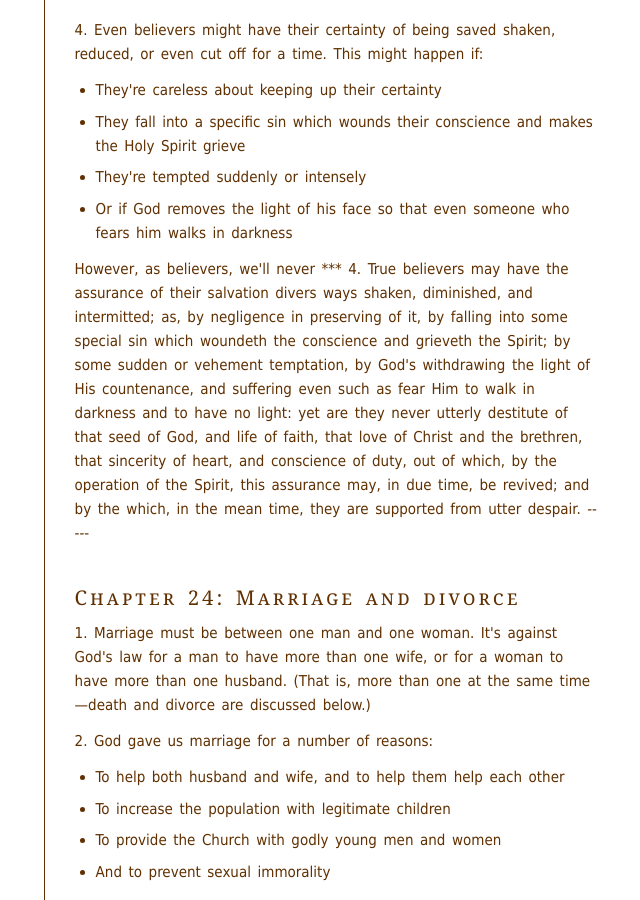
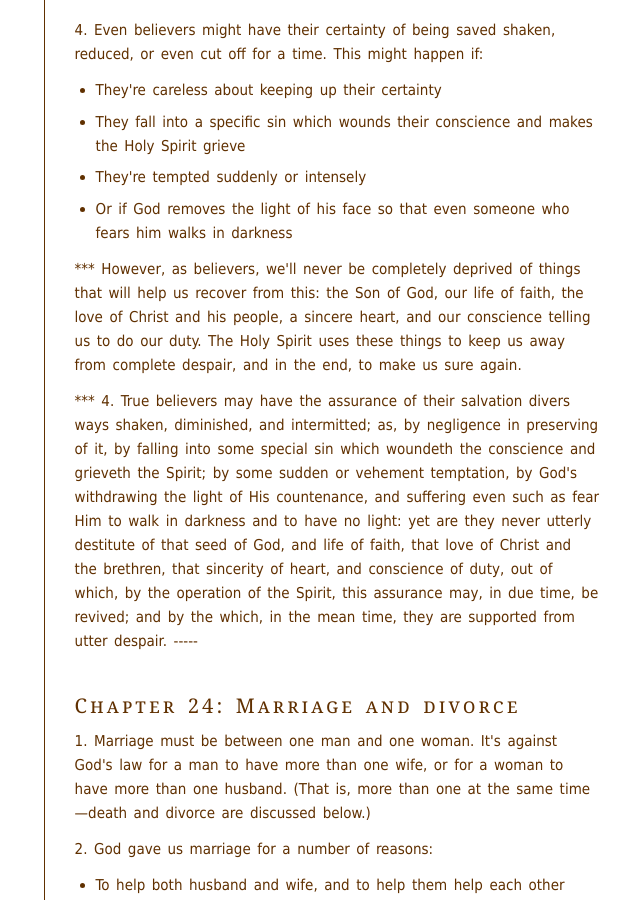
Before and after one commit to benhoyt/benhoyt.github.com, a Jekyll site: the page built from writings-plain-english-westminster.html, in a window 1280 px wide and 900 px high, scrolled down 19254 px. Shown: the whole window, without its empty margins (390-1030 px from the left). Built offline with Jekyll 4.4.1, drawn with Linux system fonts in a browser that asks for light colours.

Commit message:
Rest of chapter 18, still needs work

```diff
--- a/writings-plain-english-westminster.html
+++ b/writings-plain-english-westminster.html
@@ -436,11 +436,12 @@ permalink: /writings/plain-english-westminster/index.html
  <li>Or if God removes the light of his face so that even someone who fears him walks in darkness</li>
 </ul>
 
-<p>However, as believers, we'll never
+<p>*** However, as believers, we'll never be completely deprived of things that will help us recover from this: the Son of God, our life of faith, the love of Christ and his people, a sincere heart, and our conscience telling us to do our duty. The Holy Spirit uses these things to keep us away from complete despair, and in the end, to make us sure again.</p>
 
 ***
 
-4.  True believers may have the assurance of their salvation divers ways shaken, diminished, and intermitted; as, by negligence in preserving of it, by falling into some special sin which woundeth the conscience and grieveth the Spirit; by some sudden or vehement temptation, by God's withdrawing the light of His countenance, and suffering even such as fear Him to walk in darkness and to have no light: yet are they never utterly destitute of that seed of God, and life of faith, that love of Christ and the brethren, that sincerity of heart, and conscience of duty, out of which, by the operation of the Spirit, this assurance may, in due time, be revived; and by the which, in the mean time, they are supported from utter despair.
+4.  True believers may have the assurance of their salvation divers ways shaken, diminished, and intermitted; as, by negligence in preserving of it, by falling into some special sin which woundeth the conscience and grieveth the Spirit; by some sudden or vehement temptation, by God's withdrawing the light of His countenance, and suffering even such as fear Him to walk in darkness and to have no light:
+yet are they never utterly destitute of that seed of God, and life of faith, that love of Christ and the brethren, that sincerity of heart, and conscience of duty, out of which, by the operation of the Spirit, this assurance may, in due time, be revived; and by the which, in the mean time, they are supported from utter despair.
 -----
 
 
```
